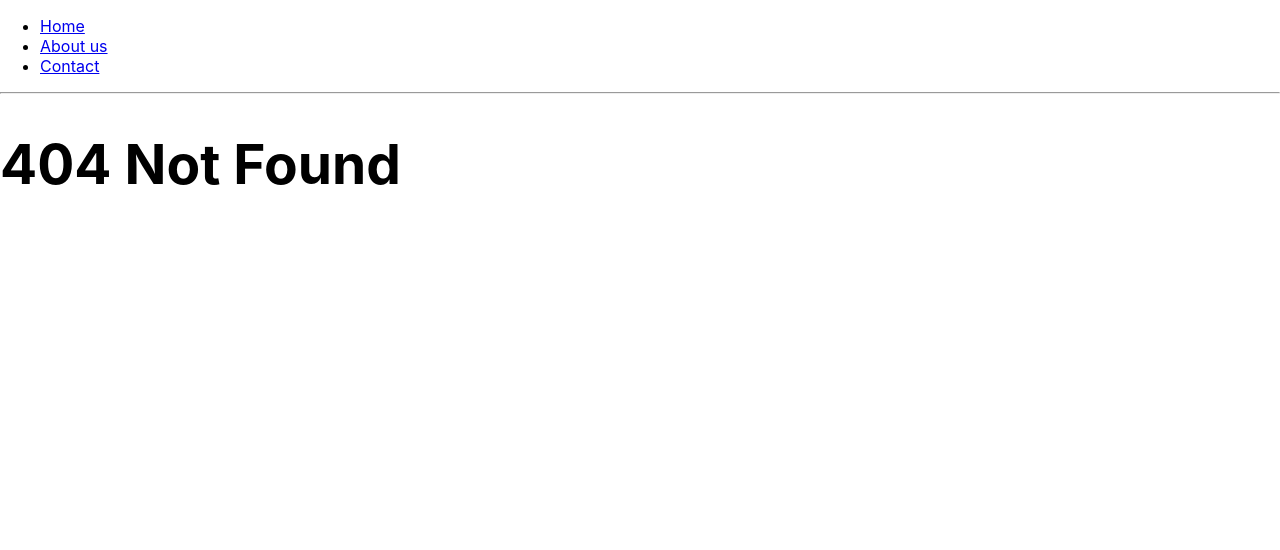
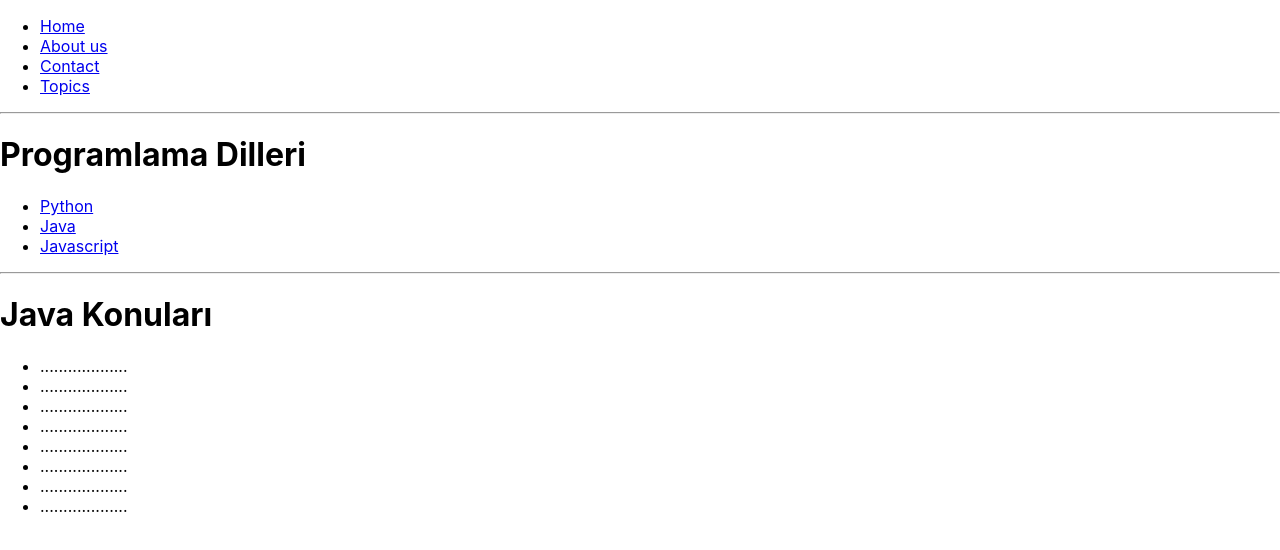
Before and after one commit to acarerisa/ReactRouter, a React (Create React App) app: page /topics/java in a window 1280 px wide. Before the commit this address had no page. Shown: the top 550 px of the page. Built offline with nearby package versions, Linux system fonts and the light colour scheme.

Commit message:
güncellendi

```diff
--- a/src/App.js
+++ b/src/App.js
@@ -4,6 +4,7 @@ import Home from './Pages/Home'
 import About from './Pages/About'
 import Contact from './Pages/Contact'
 import NotFound from './Pages/NotFound';
+import Topics from './Pages/Topics';
 
 function App() {
   return (
@@ -20,6 +21,9 @@ function App() {
            <li>
              <Link to="/contact">Contact</Link>
            </li>
+           <li>
+             <Link to="/topics">Topics</Link>
+           </li>
          </ul>
        </nav>
        <hr/>
@@ -27,6 +31,7 @@ function App() {
          <Route exact path="/" component={Home}/>
          <Route path="/about" component={About}/>
          <Route path="/contact" component={Contact}/>
+         <Route path="/topics" component={Topics}/>
          <Route component={NotFound}/>
        </Switch>
      </div>
--- /dev/null
+++ b/src/Pages/Java.js
@@ -0,0 +1,19 @@
+import React from 'react'
+
+export default function Java() {
+    return (
+        <div>
+            <h1>Java Konuları</h1>
+           <ul>
+               <li>...................</li>
+               <li>...................</li>
+               <li>...................</li>
+               <li>...................</li>
+               <li>...................</li>
+               <li>...................</li>
+               <li>...................</li>
+               <li>...................</li>
+           </ul>
+        </div>
+    )
+}
--- /dev/null
+++ b/src/Pages/Javascript.js
@@ -0,0 +1,19 @@
+import React from 'react'
+
+export default function Javascript() {
+    return (
+        <div>
+            <h1>Javascript Konuları</h1>
+           <ul>
+               <li>...................</li>
+               <li>...................</li>
+               <li>...................</li>
+               <li>...................</li>
+               <li>...................</li>
+               <li>...................</li>
+               <li>...................</li>
+               <li>...................</li>
+           </ul>
+        </div>
+    )
+}
--- /dev/null
+++ b/src/Pages/Python.js
@@ -0,0 +1,19 @@
+import React from 'react'
+
+export default function Python() {
+    return (
+        <div>
+           <h1>Python Konuları</h1>
+           <ul>
+               <li>...................</li>
+               <li>...................</li>
+               <li>...................</li>
+               <li>...................</li>
+               <li>...................</li>
+               <li>...................</li>
+               <li>...................</li>
+               <li>...................</li>
+           </ul>
+        </div>
+    )
+}
--- /dev/null
+++ b/src/Pages/Topics.js
@@ -0,0 +1,40 @@
+import React from 'react'
+import {BrowserRouter, Route, Switch, Link} from 'react-router-dom'
+import Java from './Java'
+import Javascript from './Javascript'
+import Python from './Python'
+
+
+export default function Topics() {
+    return (
+        <div>
+            <h1>Programlama Dilleri</h1>
+            <BrowserRouter>
+     <div>
+       <nav>
+         <ul>
+           <li>
+             <Link to="/topics/python">Python</Link>
+           </li>
+           <li>
+             <Link to="/topics/java">Java</Link>
+           </li>
+           <li>
+             <Link to="/topics/javascript">Javascript</Link>
+           </li>
+         </ul>
+       </nav>
+       <hr/>
+       <Switch>
+         <Route exact path="/topics/python" component={Python}/>
+         <Route path="/topics/java" component={Java}/>
+         <Route path="/topics/javascript" component={Javascript}/>
+
+       </Switch>
+     </div>
+
+     </BrowserRouter>
+
+        </div>
+    )
+}
```
